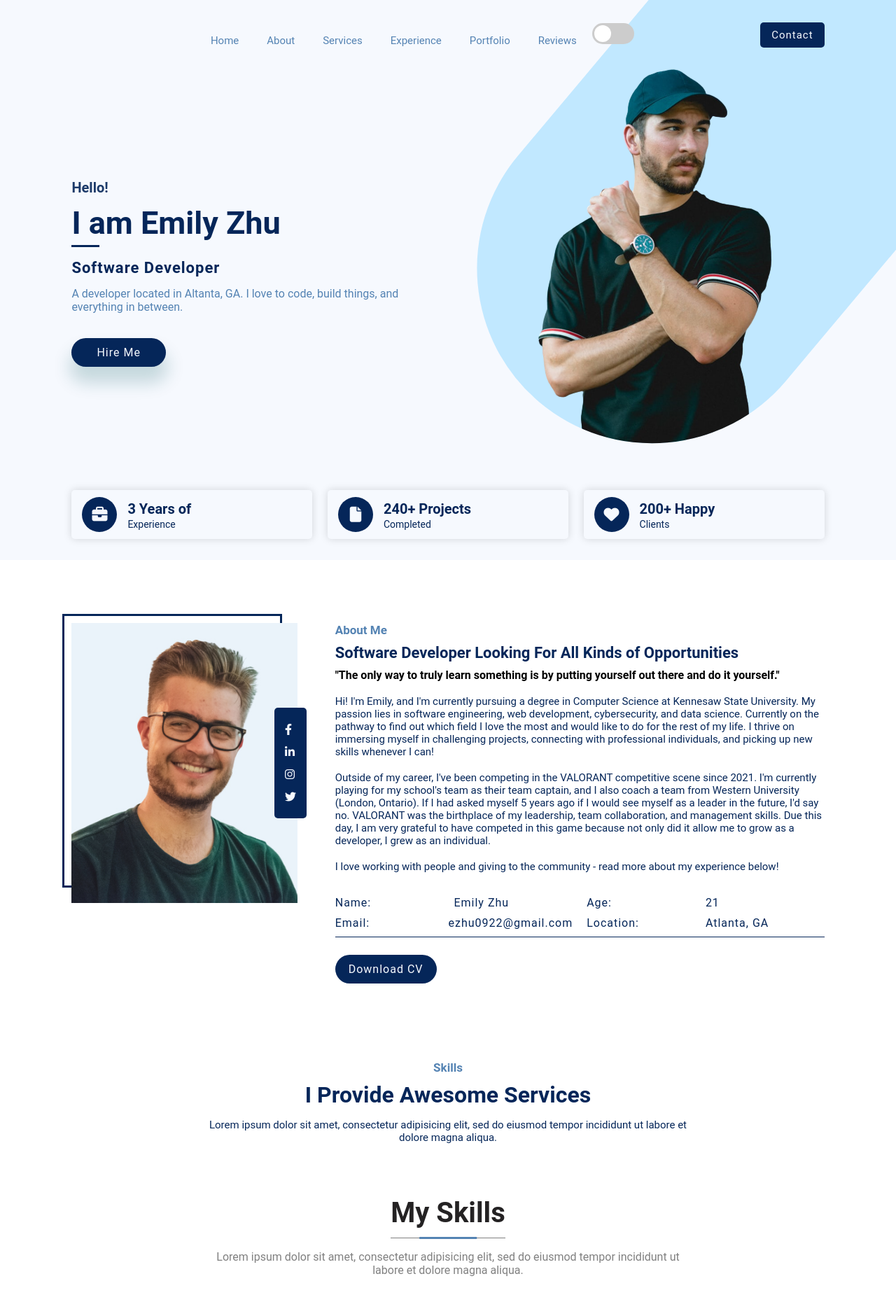
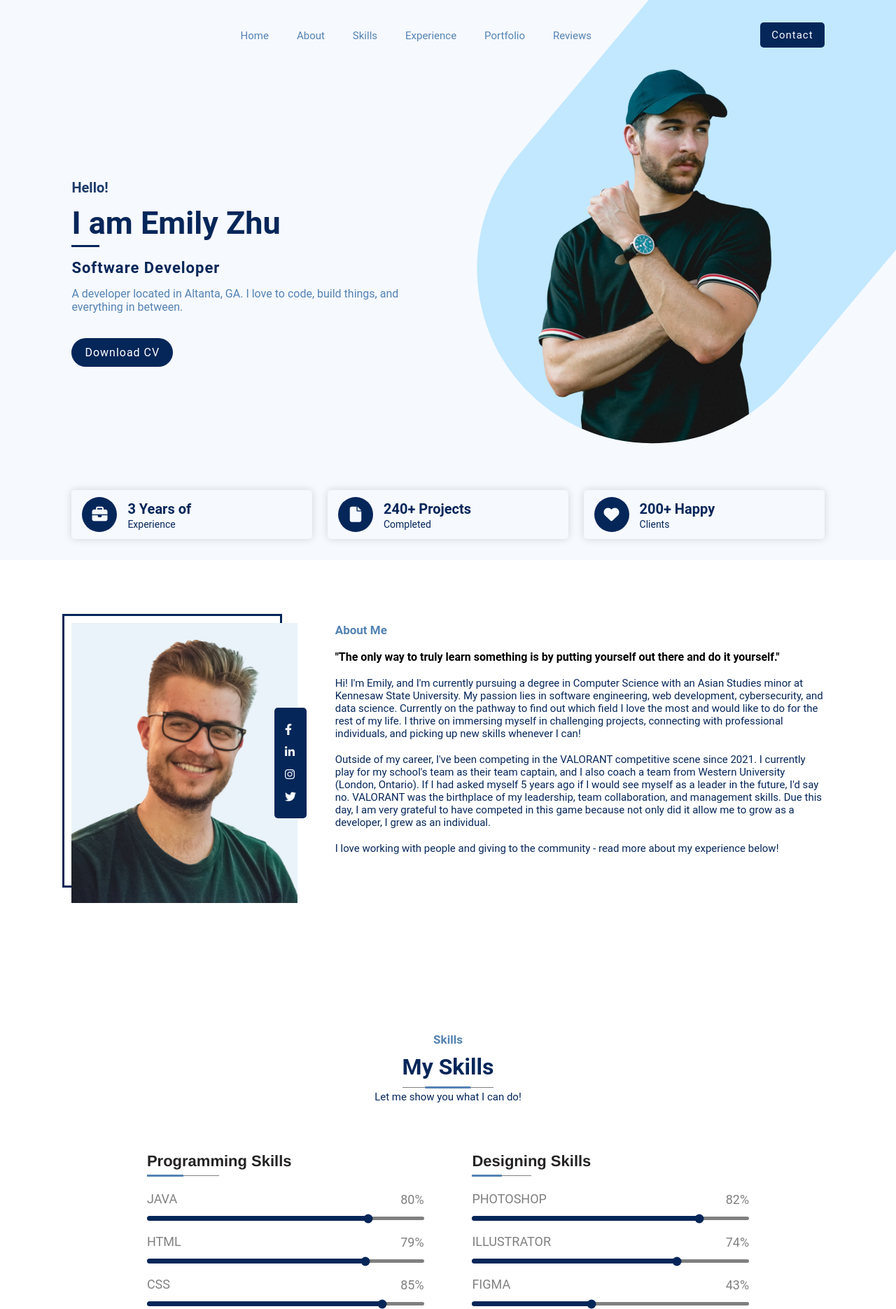
Before and after one commit to itswindee/personal-portfolio, a plain HTML site: page Project Files/Index.html in a window 1280 px wide. Shown: the top 1870 px of the page at 70% size. Drawn offline with nearby package versions, Linux system fonts and the light colour scheme.

Commit message:
got rid of toggle switch and did some housekeeping in the code

```diff
--- a/Project Files/Index.html
+++ b/Project Files/Index.html
@@ -20,6 +20,13 @@
 </head>
 <body>
 
+	<style>
+		.download-link {
+			text-decoration: none;
+			color: white;
+		}
+	</style>
+
 
 <!--   *** Website Container Starts ***   -->
 <div class="Website-container">
@@ -36,15 +43,10 @@
 		<ul class="nav-links">
 			<li><a href="#home">Home</a></li>
 			<li><a href="#about">About</a></li>
-			<li><a href="#services">Services</a></li>
+			<li><a href="#skills">Skills</a></li>
 			<li><a href="#experience">Experience</a></li>
 			<li><a href="#portfolio">Portfolio</a></li>
 			<li><a href="#testimonials">Reviews</a></li>
-			<input type="checkbox" id="toggle" class="toggle-checkbox">
-			<label for="toggle" class="toggle-label">
-			  <span class="toggle-inner"></span>
-			  <span class="toggle-switch"></span>
-			</label>
 		</ul>
 
 		<a href="#contactForm" class="button-wrapper">
@@ -66,7 +68,10 @@
 			<h1>I am Emily Zhu</h1>
 			<h2>Software Developer</h2>
 			<p>A developer located in Altanta, GA. I love to code, build things, and everything in between.</p>
-			<button class="btn hire-btn">Hire Me</button>
+			<button class="btn download-btn">
+				<a href="https://www.dropbox.com/scl/fi/aou5rwd1ra62fc9qm6gsp/Emily-Zhu-Developer-Resume-edited.pdf?rlkey=984wbf5vu5q2legfe4qlhdhdp&dl=0" download="Emily Zhu CV.pdf" class="download-link" target="_blank">Download CV</a>
+			</button>
+
 		</div>
 
 		<div class="hero-image">
@@ -124,48 +129,40 @@
 	<!--   === About Description Starts ===   -->
 	<div class="about-desc">
 		<h3>About Me</h3>
-		<h2>Software Developer Looking For All Kinds of Opportunities</h2>
+		<br>
 		<h4>"The only way to truly learn something is by putting yourself out there and do it yourself."</h4>
 		<br>
-		<p> Hi! I'm Emily, and I'm currently pursuing a degree in Computer Science at Kennesaw State University. My passion lies in software engineering, web development, cybersecurity, and data science. Currently on the pathway to find out which field I love the most and would like to do for the rest of my life. I thrive on immersing myself in challenging projects, connecting with professional individuals, and picking up new skills whenever I can! </p>
+		<p> Hi! I'm Emily, and I'm currently pursuing a degree in Computer Science with an Asian Studies minor at Kennesaw State University. My passion lies in software engineering, web development, cybersecurity, and data science. Currently on the pathway to find out which field I love the most and would like to do for the rest of my life. I thrive on immersing myself in challenging projects, connecting with professional individuals, and picking up new skills whenever I can! </p>
 		<br
-		<p> <p> Outside of my career, I've been competing in the VALORANT competitive scene since 2021. I'm currently playing for my school's team as their team captain, and I also coach a team from Western University (London, Ontario). If I had asked myself 5 years ago if I would see myself as a leader in the future, I'd say no. VALORANT was the birthplace of my leadership, team collaboration, and management skills. Due this day, I am very grateful to have competed in this game because not only did it allow me to grow as a developer, I grew as an individual.</p>
+		<p> <p> Outside of my career, I've been competing in the VALORANT competitive scene since 2021. I currently play for my school's team as their team captain, and I also coach a team from Western University (London, Ontario). If I had asked myself 5 years ago if I would see myself as a leader in the future, I'd say no. VALORANT was the birthplace of my leadership, team collaboration, and management skills. Due this day, I am very grateful to have competed in this game because not only did it allow me to grow as a developer, I grew as an individual.</p>
 		<br>
 		<p>I love working with people and giving to the community - read more about my experience below!</p>
 		<br>
-		<div class="about-personal-info">
-			<div><span>Name:</span><span>Emily Zhu</span></div>
-			<div><span>Age:</span><span>21</span></div>
-			<div><span>Email:</span><span>ezhu0922@gmail.com</span></div>
-			<div><span>Location:</span><span>Atlanta, GA</span></div>
-		</div>
-		<button class="btn download-btn">Download CV</button>
+
 	</div>
 	<!--   === About Description Ends ===   -->
 
 </section>
 <!--   *** About Section Ends ***   -->
 
-<!--   *** Services Section Starts ***   -->
-<section class="services reusable" id="services">
+<!--   *** Skills Section Starts ***   -->
+<section class="services reusable" id="skills">
 
-	<!--   === Headings Text Starts ===   -->
-	<header class="headings">
-		<h3>Skills</h3>
-		<h1>I Provide Awesome Services</h1>
-		<p>Lorem ipsum dolor sit amet, consectetur adipisicing elit, sed do eiusmod tempor incididunt ut labore et dolore magna aliqua.</p>
-	</header>
-	<!--   === Headings Text Ends ===   -->
 
 	<div class="container">
 
 		<!--   *******  Main Heading Starts  *******   -->
+	<header class="headings">
 
+	</header>
+	<heading class="headings">
 		<div class="main-title">
+			<h3>Skills</h3>
 			<h1>My Skills</h1>
-			<p>Lorem ipsum dolor sit amet, consectetur adipisicing elit, sed do eiusmod
-			tempor incididunt ut labore et dolore magna aliqua.</p>
+			<p>Let me show you what I can do!</p>
 		</div>
+	</heading>
+
 
 		<!--   *******  Main Heading Ends  *******   -->
 
@@ -268,15 +265,15 @@
 
 					<div class="skill">
 						<div class="subject">Figma</div>
-						<div class="progress-bar" value="63%">
-							<div class="progress-line" style="max-width: 63%"></div>
+						<div class="progress-bar" value="43%">
+							<div class="progress-line" style="max-width: 43%"></div>
 						</div>
 					</div>
 
 					<div class="skill">
 						<div class="subject">Responsive Design</div>
-						<div class="progress-bar" value="91%">
-							<div class="progress-line" style="max-width: 91%"></div>
+						<div class="progress-bar" value="51%">
+							<div class="progress-line" style="max-width: 51%"></div>
 						</div>
 					</div>
 
--- a/Project Files/style.css
+++ b/Project Files/style.css
@@ -167,59 +167,6 @@ body{
 		margin-top: 20px;
 	}
 }
-
-body {
-	transition: background-color 0.5s ease;
-
-}
-
-.toggle-container {
-	display: flex;
-	align-items: center;
-}
-
-.toggle-checkbox {
-	display: none;
-}
-
-.toggle-label {
-	display: inline-block;
-	width: 60px;
-	height: 30px;
-	position: relative;
-	cursor: pointer;
-}
-
-.toggle-inner {
-	display: block;
-	width: 100%;
-	height: 100%;
-	background-color: #ccc; /* Day mode background color */
-	border-radius: 15px;
-	transition: background-color 0.5s ease;
-}
-
-.toggle-switch {
-	display: block;
-	width: 24px;
-	height: 24px;
-	border-radius: 50%;
-	background-color: white;
-	position: absolute;
-	top: 3px;
-	left: 3px;
-	transition: transform 0.5s ease;
-}
-
-.toggle-checkbox:checked + .toggle-label .toggle-inner {
-background-color: #052659; /* Night mode background color */
-}
-
-.toggle-checkbox:checked + .toggle-label .toggle-switch {
-	transform: translateX(30px);
-}
-
-
 
 
 /*   *** Reusable Code Starts ***   */
```
